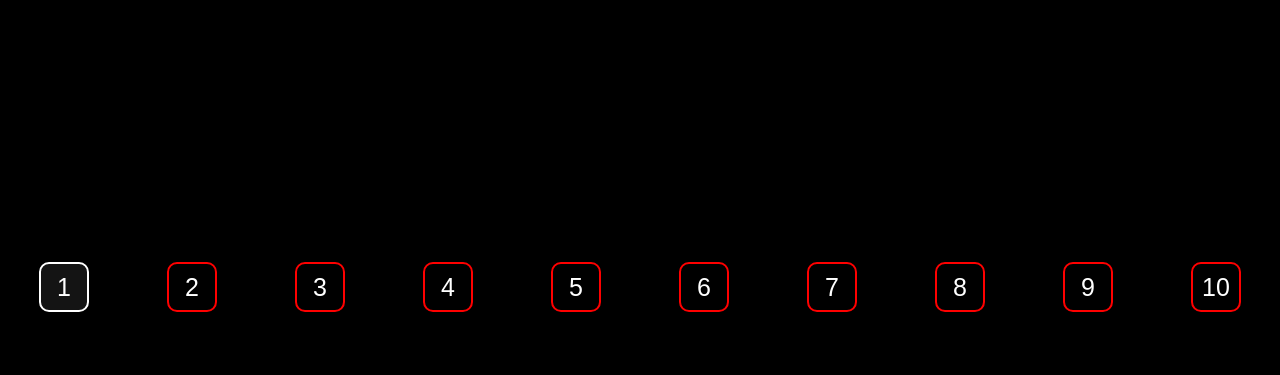
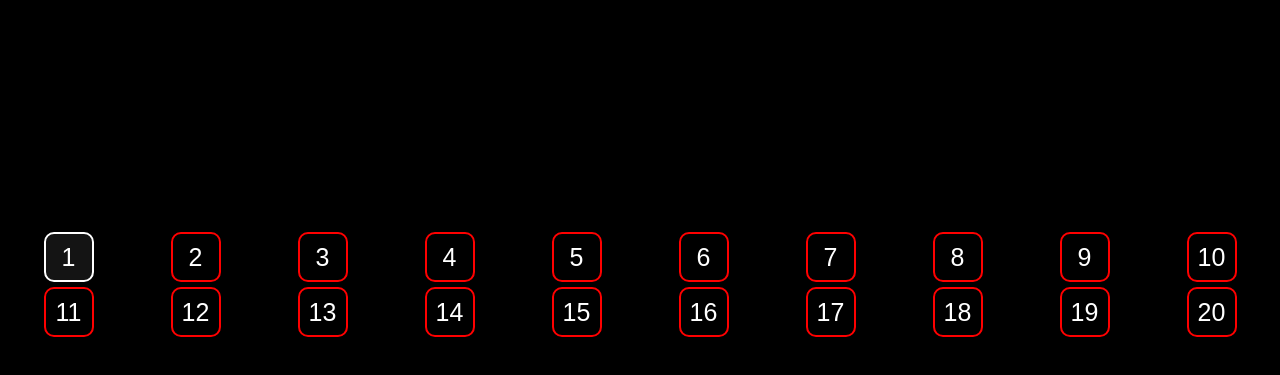
Before and after one commit to EidNorouz/eidnorouz.github.io, a plain HTML site: page games/math_riddles/index.html in a window 1280 px wide. Shown: the part 113-488 px from the top of the page. Drawn offline with Linux system fonts and the light colour scheme.

Commit message:
Jeferson did something

```diff
--- a/games/math_riddles/answersheet.js
+++ b/games/math_riddles/answersheet.js
@@ -1 +1 @@
-QUESTIONS_answers = [243,1440,41690,46,85,36,14,96,13,40]
+QUESTIONS_answers = [243,1440,41690,46,85,36,14,96,13,40,3664,31,59,30,121,665,null,null,null,null]
--- a/games/math_riddles/index.css
+++ b/games/math_riddles/index.css
@@ -12,7 +12,6 @@ body {
     background-color: black;
     width: 100%;
     height: 100%;
-    display: flex;
 }
 .levelpart h1 {
     color: white;
@@ -107,3 +106,13 @@ body {
     margin-right: 10px;
     border-radius: 10px;
 }
+.levelrow {
+    display: flex;
+    margin: 5px;
+}
+.levelrows {
+    position: absolute;
+    top: 50%;
+    width: 100%;
+    transform: translateY(-50%);
+}
--- a/games/math_riddles/index.js
+++ b/games/math_riddles/index.js
@@ -1,4 +1,4 @@
-levelcount = 10
+levelcount = 20
 unlockedlevels = localStorage.getItem("unlockedlevels")
 if (unlockedlevels == null) {
     localStorage.setItem("unlockedlevels",1)
@@ -15,11 +15,22 @@ function getlevelbutton(num,locked) {
 function init() {
     let locked = false
     let a = document.getElementById("levels")
-    for (let i = 1; i <= levelcount; i++) {
-        if (i > unlockedlevels)
-            locked = true
-        a.append(getlevelbutton(i,locked))
+    let c = document.createElement("div")
+    c.className = "levelrows"
+    for (let i = 1; i <= parseInt(levelcount/10)+1; i++) {
+        let b = document.createElement("div")
+        b.className = "levelrow"
+        b.id = `levelrow${i}`
+        for (let j = 10*(i-1)+1; j <= 10*i; j++) {
+            if (j > levelcount)
+                break
+            if (j > unlockedlevels)
+                locked = true
+            b.append(getlevelbutton(j,locked))
+        }
+        c.append(b)
     }
+    a.append(c)
 }
 function preparelevelform() {
     document.getElementById("levelpart").remove()
@@ -57,10 +68,15 @@ function openlevel(num) {
     question.className = "question"
     document.getElementById("questionpart").append(question)
 }
+function min(a,b) {
+    if (a > b)
+        return b
+    return a
+}
 function submitanswer() {
     let submitedanswer = document.getElementById("answer").value
     if (parseInt(submitedanswer) == QUESTIONS_answers[currentlevel-1]) {
-        localStorage.setItem("unlockedlevels",parseInt(localStorage.getItem("unlockedlevels"))+1)
+        localStorage.setItem("unlockedlevels",parseInt(min(parseInt(localStorage.getItem("unlockedlevels")),currentlevel)+1))
         alert("Correct!")
         window.location.reload()
     } else {
```
Also changed, not shown: games/math_riddles/questionbank/11.png (added), games/math_riddles/questionbank/12.png (added), games/math_riddles/questionbank/13.png (added), games/math_riddles/questionbank/14.png (added), games/math_riddles/questionbank/15.png (added), games/math_riddles/questionbank/16.png (added), games/math_riddles/questionbank/17.png (added), games/math_riddles/questionbank/18.png (added), games/math_riddles/questionbank/19.png (added), games/math_riddles/questionbank/20.png (added), 1 other file.
